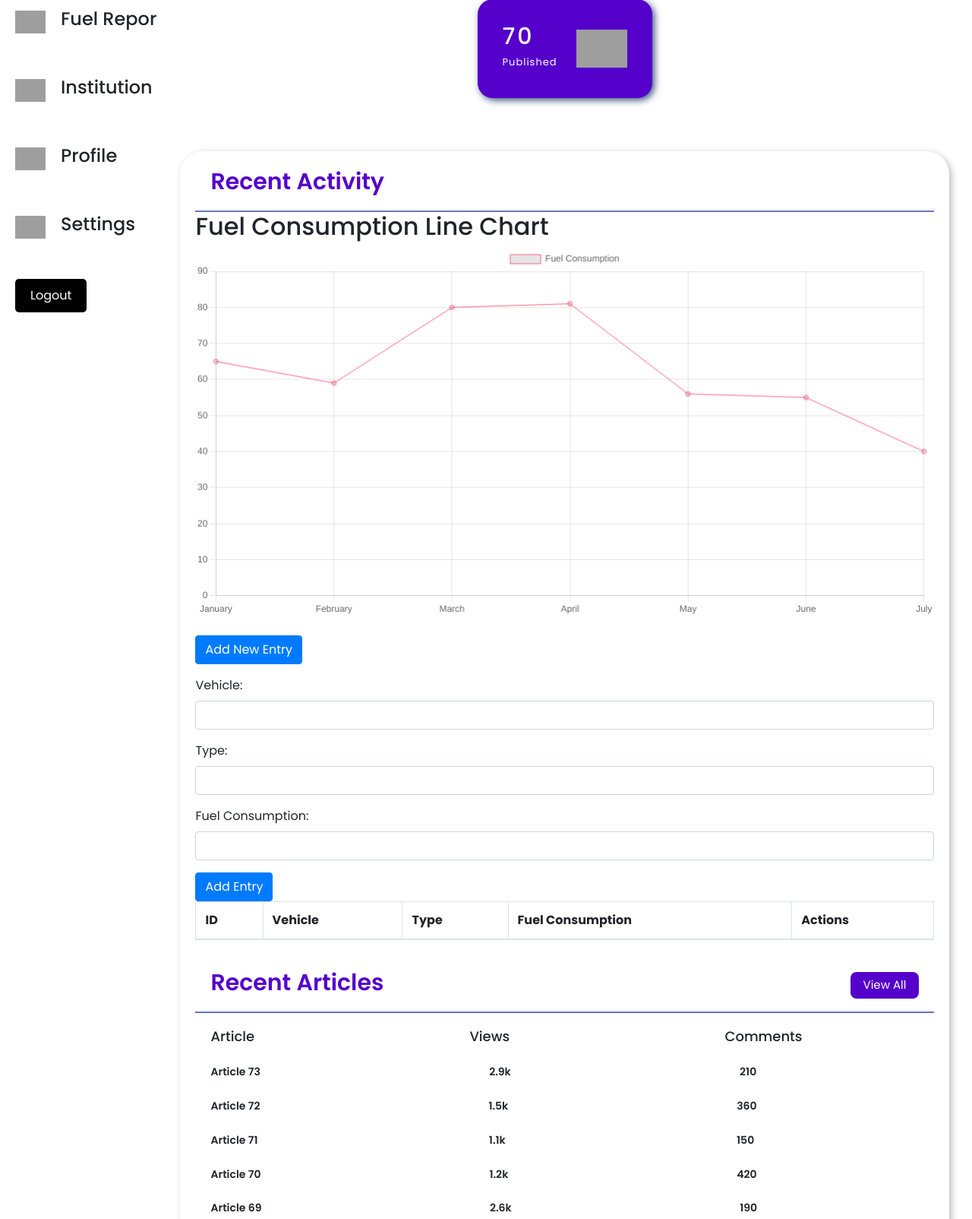
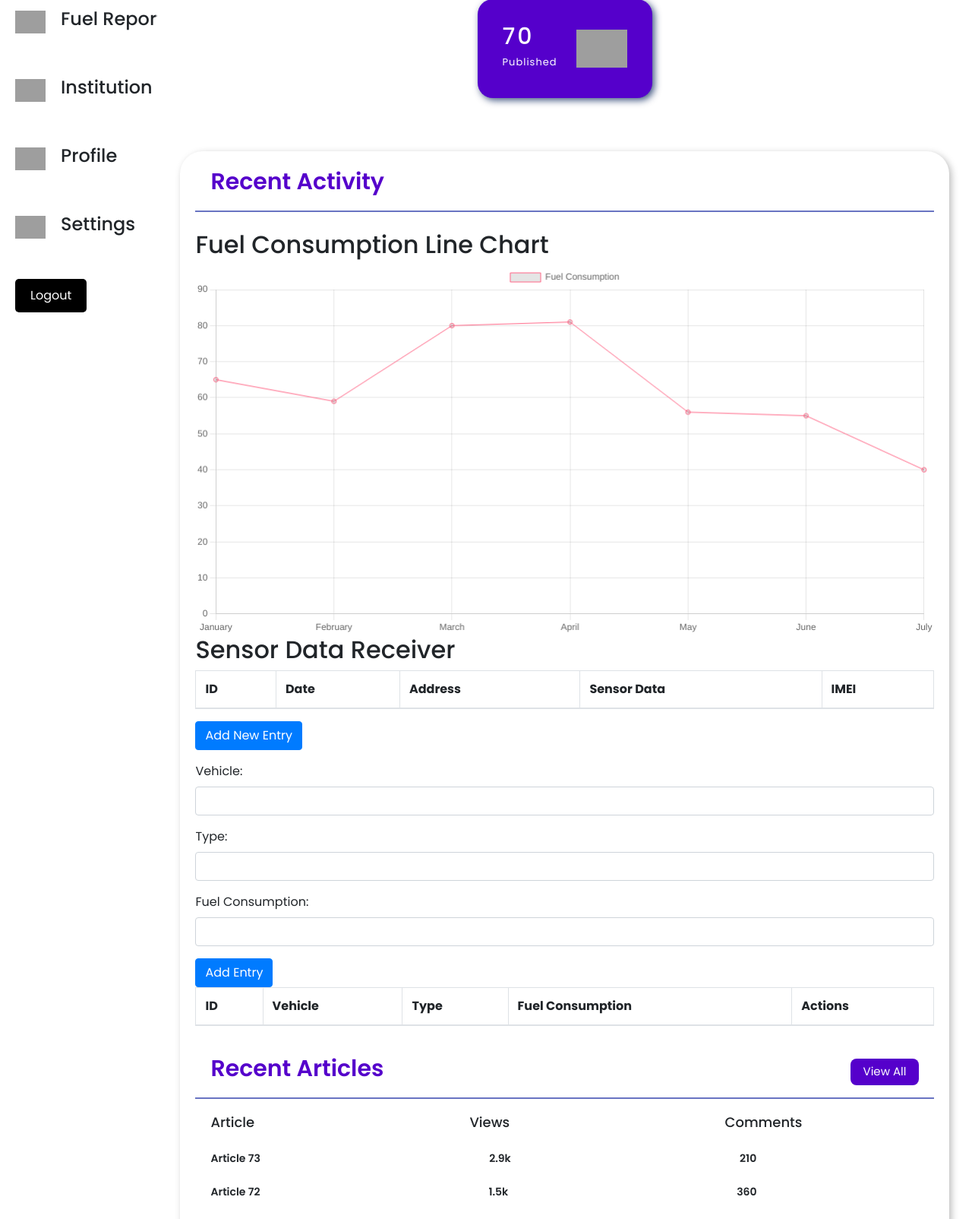
Before and after one commit to snehanaik111/azure_dashboard1, a Flask app: page /dashboard in a window 1280 px wide. Shown: the part 291-1895 px from the top of the page at 76% size. Run offline with Flask 3, Linux system fonts and the light colour scheme; the visitor is signed in with stand-in values (Sample User, id 1); lists and menus that the app fills with data are empty; grey boxes are pictures that could not be loaded.

Commit message:
Update dashboard.html same as api

```diff
--- a/templates/dashboard.html
+++ b/templates/dashboard.html
@@ -12,7 +12,6 @@
   <script src="https://cdn.jsdelivr.net/npm/popper.js@1.16.1/dist/umd/popper.min.js"></script>
   <script src="https://cdn.jsdelivr.net/npm/bootstrap@4.6.2/dist/js/bootstrap.bundle.min.js"></script>
     <script src="https://cdn.jsdelivr.net/npm/chart.js"></script>
-
     <meta charset="UTF-8">
     <meta name="viewport" content="width=device-width, initial-scale=1.0">
     <title>Fuel Management System Dashboard</title>
@@ -47,13 +46,6 @@
 
       <div class="message">
       Welcome!<b>Name: </b> {{user.name }} </b><b>Email: </b> {{user.email }}
-
-
-
-
-
-
-
 
 
 
@@ -198,8 +190,7 @@
                 <h1 class="recent-Articles">Recent Activity</h1>
 
             </div>
-
-
+<br>
  <div>
         <h2>Fuel Consumption Line Chart</h2>
         <canvas id="fuelChart" width="400" height="200"></canvas>
@@ -228,8 +219,32 @@
       }
     });
   </script>
-<br>
 
+<h2>Sensor Data Receiver</h2>
+<div class="table-responsive">
+    <table class="table table-bordered">
+      <thead>
+        <tr>
+          <th>ID</th>
+          <th>Date</th>
+          <th>Address</th>
+          <th>Sensor Data</th>
+          <th>IMEI</th>
+        </tr>
+      </thead>
+      <tbody>
+        {% for entry in sense_data %}
+        <tr>
+          <td>{{ entry.id }}</td>
+          <td>{{ entry.date }}</td>
+          <td>{{ entry.full_addr }}</td>
+          <td>{{ entry.sensor_data }}</td>
+          <td>{{ entry.imei }}</td>
+        </tr>
+        {% endfor %}
+      </tbody>
+    </table>
+  </div>
 
         <button id="showFormBtn" class="btn btn-primary mb-3">Add New Entry</button>
         <form action="/add_crud" method="POST">
@@ -393,9 +408,6 @@
 
 
 
-  <script src="./index.js">
-
-
-  </script>
+  <script src="./index.js"></script>
 </body>
 </html>
```
Lines whose indentation alone changed are shown as unchanged.
